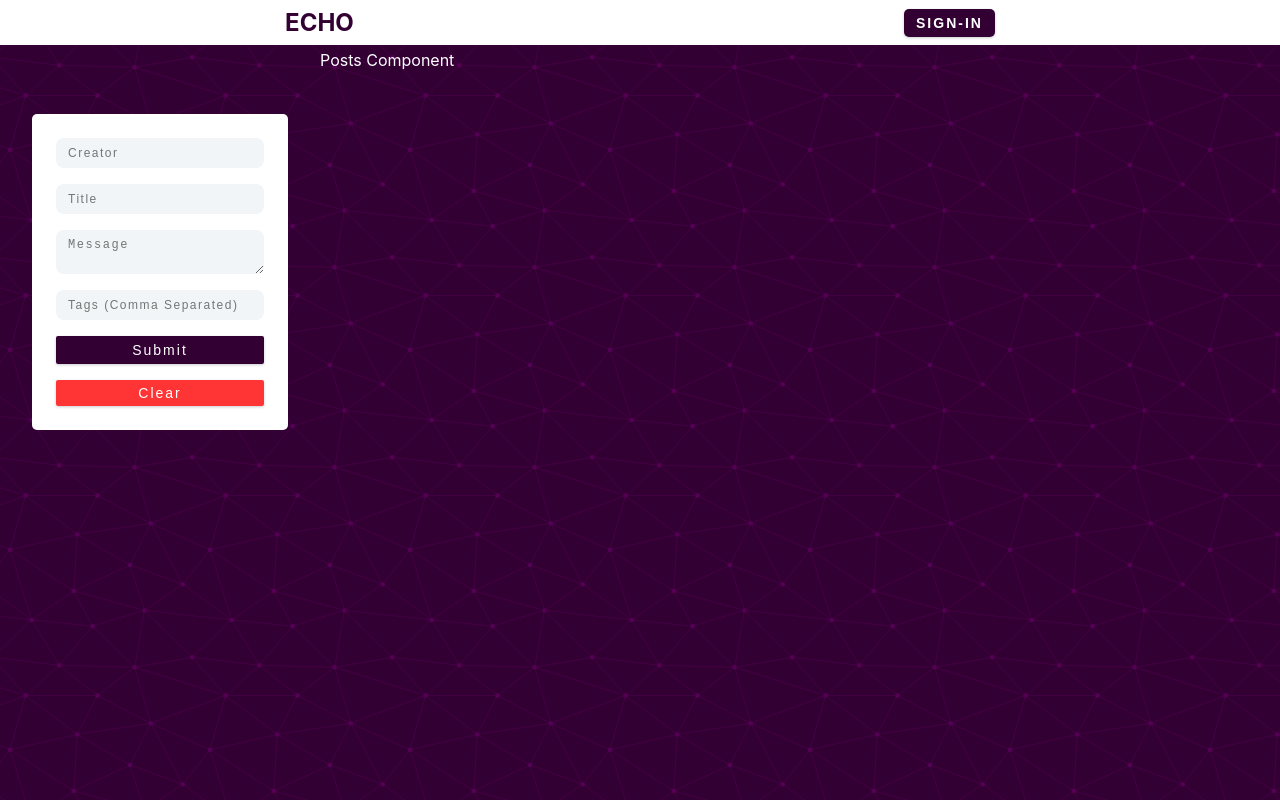
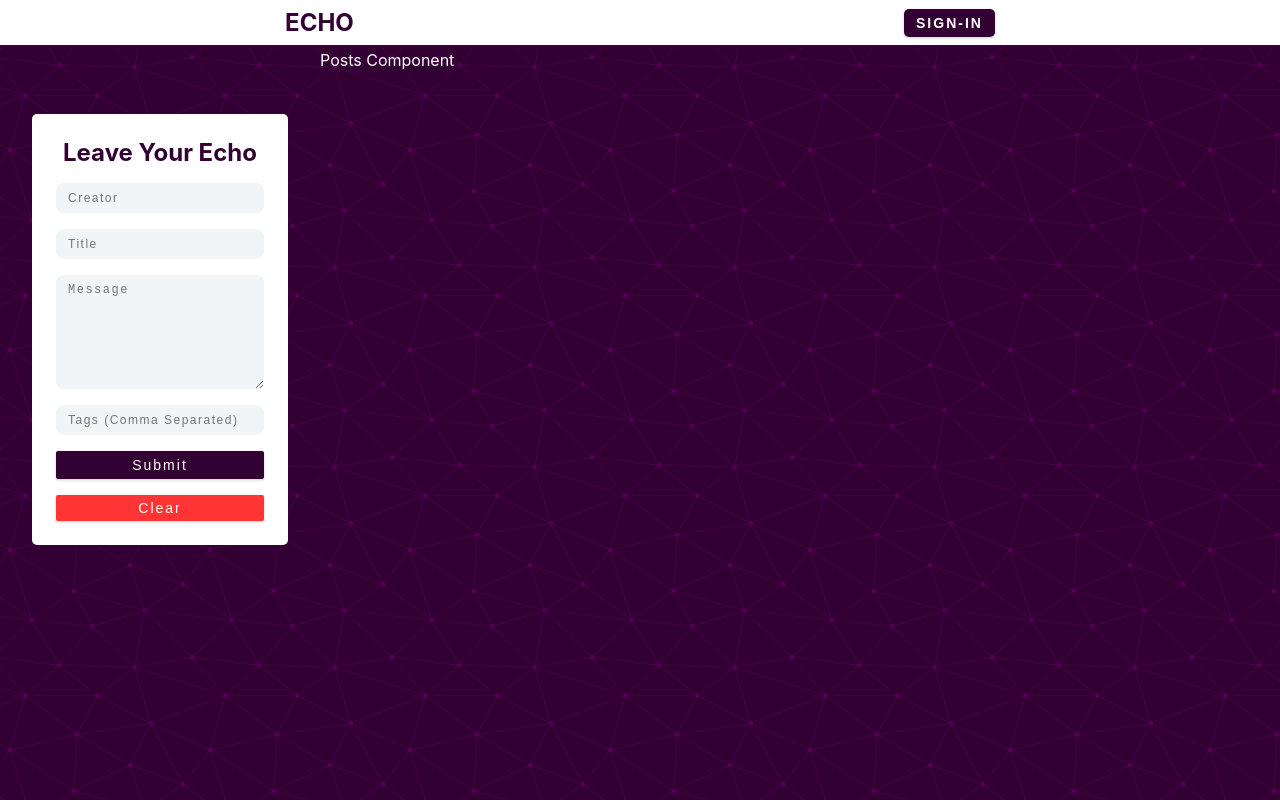
Before and after one commit to Greg-Soap/Echo, a React (Vite) app in the folder client/: page / in a window 1280 px wide. Built offline with nearby package versions, Linux system fonts and the light colour scheme.

Commit message:
form fix

```diff
--- a/client/src/components/Form/Form.jsx
+++ b/client/src/components/Form/Form.jsx
@@ -5,6 +5,7 @@ const Form = () => {
   return (
     <div className="Form">
       <div className="form-wrapper">
+        <h2>Leave Your Echo</h2>
         <input
           type="text"
           className="form-control"
@@ -21,6 +22,7 @@ const Form = () => {
           type="text"
           className="form-control"
           name="name"
+          rows={7}
           placeholder="Message"
         />
         <input
--- a/client/src/components/Form/form.css
+++ b/client/src/components/Form/form.css
@@ -14,6 +14,11 @@
   padding: 1.5rem;
   background-color: white;
   border-radius: 5px;
+}
+.form-wrapper h2 {
+  color: #330033;
+  text-align: center;
+  margin-bottom: 1rem;
 }
 .form-control {
   display: block;
```
